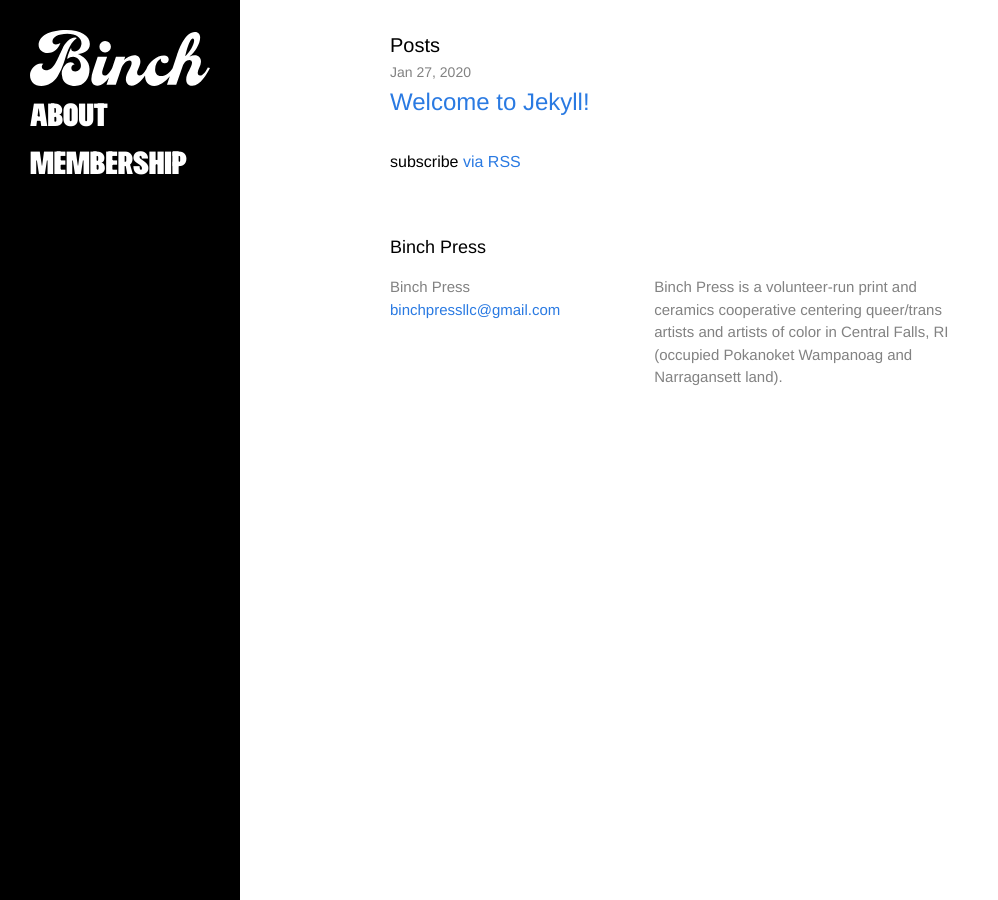
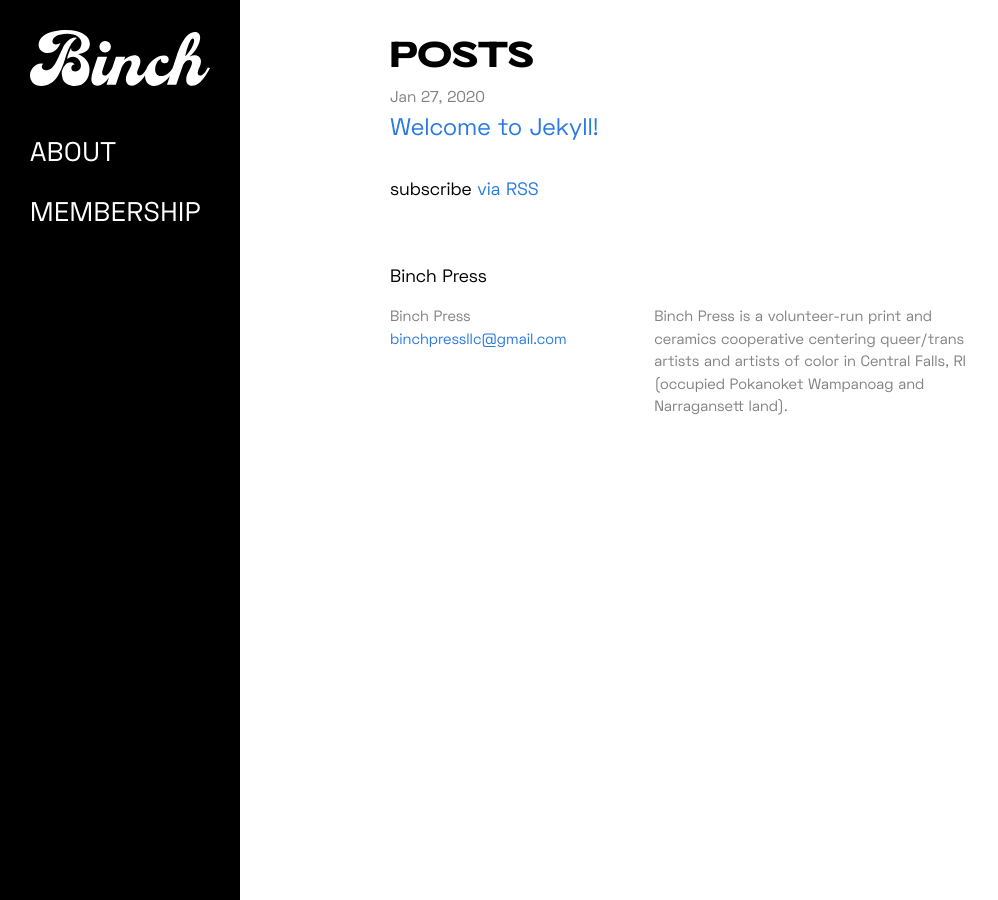
Before and after one commit to tychohoran/binchpress, a Jekyll site: the page built from index.html, in a window 1280 px wide. Shown: the whole page, without its empty margins (0-998 px from the left). Built offline with Jekyll 4.4.1, drawn with Linux system fonts in a browser that asks for light colours.

Commit message:
Send it up

```diff
--- a/_sass/_layout.scss
+++ b/_sass/_layout.scss
@@ -48,14 +48,15 @@
     }
 
     .page-link {
-        font-family: $header-font-family;
-        font-size: $header-font-size;
-        line-height: $base-line-height;
-        font-variation-settings: 'wdth'0;
+        font-size: $header-font-size - 9px;
+        line-height: 2 * $spacing-unit;
+        text-transform: uppercase;
         color: white;
+        letter-spacing: 0.5px;
     }
 
     .trigger {
+        padding-top: $spacing-unit;
         @include value-prefix(display, flex, webkit moz ms);
         @include prefix(flex-flow, column nowrap, webkit moz ms);
         @include prefix(justify-content, flex-start, webkit moz ms);
@@ -198,7 +199,8 @@
 }
 
 .page-heading {
-    font-size: 20px;
+    font-family: $header-font-family;
+    font-size: $header-font-size;
 }
 
 .post-list {
@@ -234,11 +236,12 @@
  */
 .post-header {
     margin-bottom: $spacing-unit;
+    font-family: $header-font-family;
+    font-variation-settings: 'wdth'100;
 }
 
 .post-title {
-    font-size: 42px;
-    letter-spacing: -1px;
+    font-size: 2 * $header-font-size;
     line-height: 1;
 }
 
--- a/css/main.scss
+++ b/css/main.scss
@@ -6,14 +6,14 @@
 
 
 // Our variables
-$base-font-family: "Helvetica Neue", Helvetica, Arial, sans-serif;
-$base-font-size:   16px;
+$base-font-family: "Space Grotesk", Space Grotesk, Arial, sans-serif;
+$base-font-size:   18px;
 $base-font-weight: 400;
 $small-font-size:  $base-font-size * 0.875;
 $base-line-height: 1.5;
 
 $header-font-family: "Soulcraft", Soulcraft, Arial, sans-serif;
-$header-font-size: 32px;
+$header-font-size: 36px;
 
 $spacing-unit:     30px;
 
@@ -83,6 +83,7 @@ $font-weight: 400, $font-style: normal) {
 
 //Define fonts
 @include font-face("Soulcraft","../fonts/Soulcraft", 400, normal);
+@include font-face("Space Grotesk","../fonts/SpaceGrotesk-Regular", 400, normal);
 
 
 // Import partials from `sass_dir` (defaults to `_sass`)
```
Also changed, not shown: fonts/SpaceGrotesk-Regular.woff (added), 1 other file.
